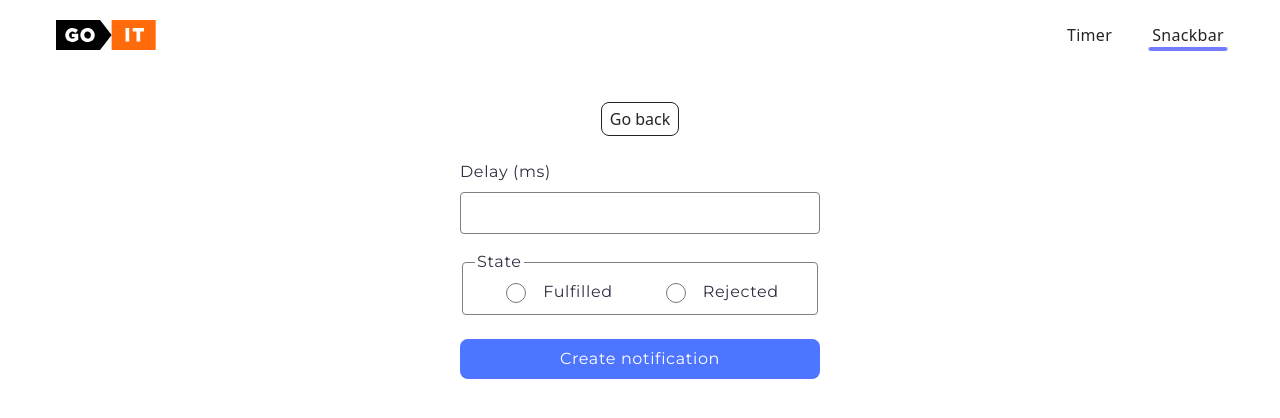
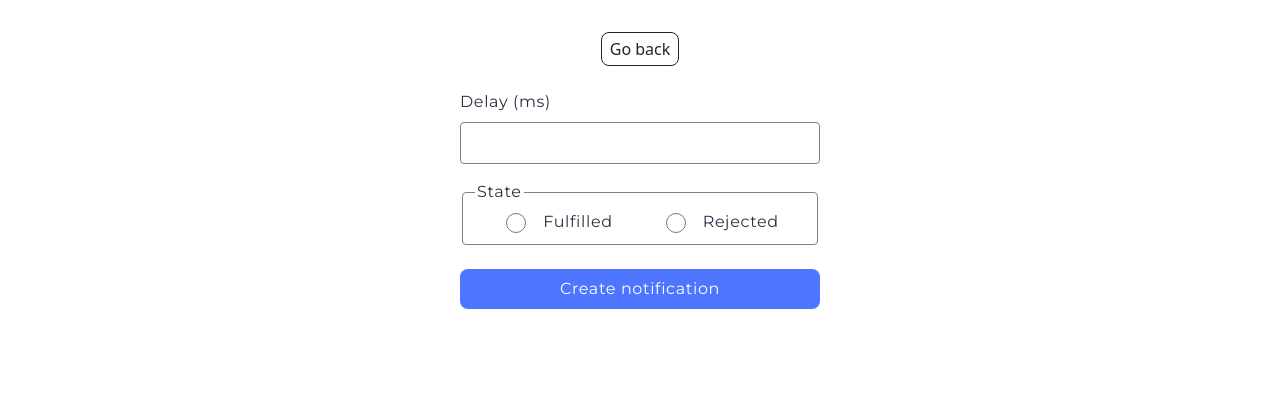
Before and after one commit to pavlivskijyaroslav/goit-js-hw-10, a plain HTML site: page 2-snackbar.html in a window 1280 px wide. Drawn offline with Linux system fonts and the light colour scheme.

Commit message:
Deploying to gh-pages from @ pavlivskijyaroslav/goit-js-hw-10@9eb9bc11676f7b05d0bebe29150f225c3391c3c0 🚀

```diff
--- a/2-snackbar.html
+++ b/2-snackbar.html
@@ -17,30 +17,11 @@
 </head>
 
 <body>
-  <header class="header">
-  <div class="container">
-    <nav class="nav">
-      <a class="nav-logo" href="./index.html" aria-label="Site logo">
-        <svg class="nav-logo-icon" width="100" height="30">
-          <use href="/goit-js-hw-10/assets/sprite-E8vg0sBb.svg#logo"></use>
-        </svg>
-      </a>
-      <ul class="nav-list">
-        <li class="nav-item">
-          <a class="nav-link {=$highlight-act}" href="../1-timer.html">Timer</a>
-        </li>
-        <li class="nav-item">
-          <a class="nav-link active" href="../2-snackbar.html">Snackbar</a>
-        </li>
-      </ul>
-    </nav>
-  </div>
-</header>
+
 
   <main>
     <div class="container">
       <a class="back-link" href="./index.html">Go back</a>
-
 
 
       <form class="form">
```
Also changed, not shown: 1-timer.html (+1 -20 lines), 1-timer.js (+1 -1 lines), index.html (+22 -4 lines), assets/logo-CWKflIk4.svg (added), assets/sprite-E8vg0sBb.svg (deleted), 1 other file.
